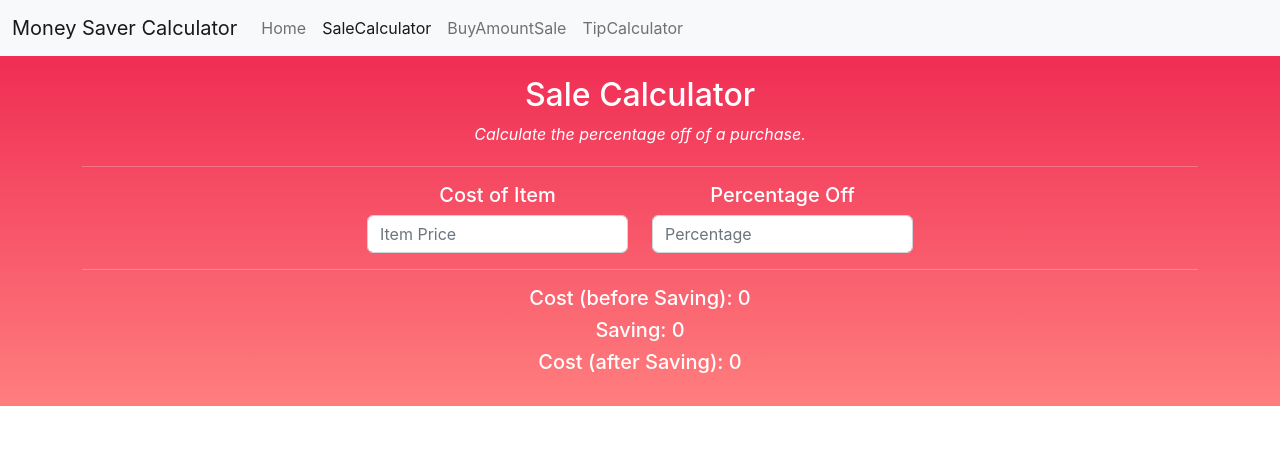
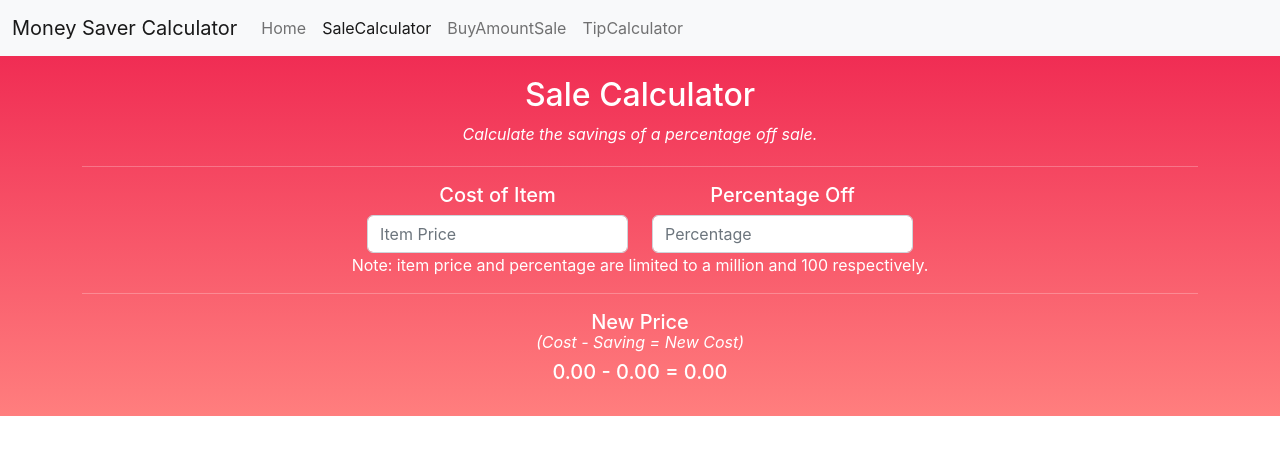
Before and after one commit to 1HectorAC/money-saver-calculator, a React (Create React App) app: page /SaleCalculator in a window 1280 px wide. Shown: the top 454 px of the page. Built offline with nearby package versions, Linux system fonts and the light colour scheme.

Commit message:
Improve validation and display in SaleCalculator

```diff
--- a/src/pages/SaleCalculator.js
+++ b/src/pages/SaleCalculator.js
@@ -4,37 +4,61 @@ const SaleCalculator = () => {
     const [cost, setCost] = useState(0);
     const [percentage, setPercentage] = useState(0);
     function changeCost(e) {
-        let input = e.target.value;
+        let input = Number(e.target.value);
         if (input > 0 && input <= 1000000)
             setCost(input);
+        else if (input > 1000000) {
+            e.target.value = 1000000;
+            setCost(1000000);
+        }
+        else if (input < 0) {
+            e.target.value = 0;
+            setCost(0);
+        }
+        else
+            setCost(0);
     }
     function changePercentage(e) {
-        let input = e.target.value;
-        if (input > 0 && input < 100)
+        let input = Number(e.target.value);
+        if (input > 0 && input <= 100)
             setPercentage(input);
+        else if (input > 100) {
+            e.target.value = 100;
+            setPercentage(100);
+        }
+        else if (input < 0) {
+            e.target.value = 0;
+            setPercentage(0);
+        }
+        else
+            setPercentage(0);
     }
     return (
         <>
             <div className="text-center container whiteText">
                 <div className="titleSection">
                     <h2>Sale Calculator</h2>
-                    <p><i>Calculate the percentage off of a purchase.</i></p>
+                    <p><i>Calculate the savings of a percentage off sale.</i></p>
                 </div>
                 <hr />
                 <div className="row">
                     <div className="col-sm-3 offset-sm-3 col-6">
                         <h5>Cost of Item</h5>
-                        <input type="number" className="form-control" onChange={changeCost} placeholder="Item Price" maxLength={3} />
+                        <input type="number" className="form-control" onChange={changeCost} placeholder="Item Price" max={"99"} />
                     </div>
                     <div className="col-sm-3 col-6">
                         <h5>Percentage Off</h5>
                         <input type="number" className="form-control" onChange={changePercentage} placeholder="Percentage" />
                     </div>
                 </div>
+                <p>Note: item price and percentage are limited to a million and 100 respectively.</p>
                 <hr />
-                <h5>Cost (before Saving): {cost}</h5>
-                <h5>Saving: {percentage === 0 || cost=== 0?0:(percentage / 100 * cost).toFixed(2)}</h5>
-                <h5>Cost (after Saving): {percentage ===0 || cost===0?0:(cost - percentage / 100 * cost).toFixed(2)}</h5>
+                <h5>New Price</h5>
+                <p style={{lineHeight:'.1'}}><i>(Cost - Saving = New Cost)</i></p>
+                <h5>
+                    {cost.toFixed(2) + " - "}
+                    {(percentage / 100 * cost).toFixed(2) + " = " + (cost - percentage / 100 * cost).toFixed(2)}
+                </h5>
                 <br />
             </div>
         </>
```
